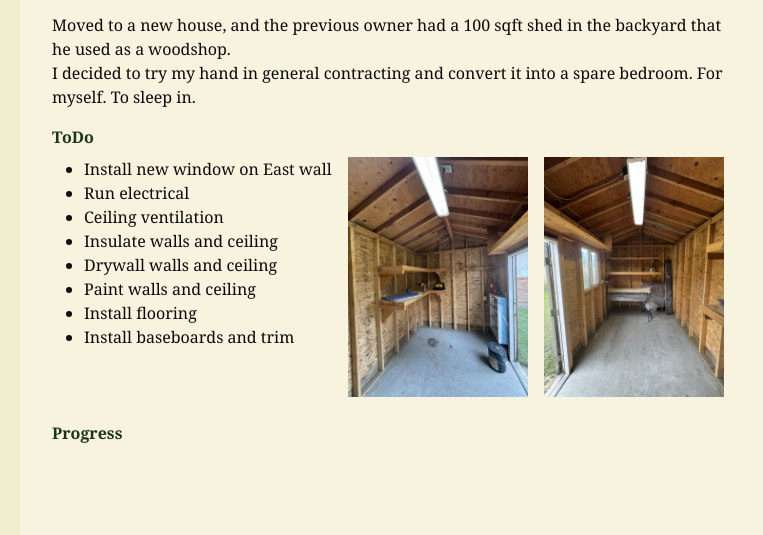
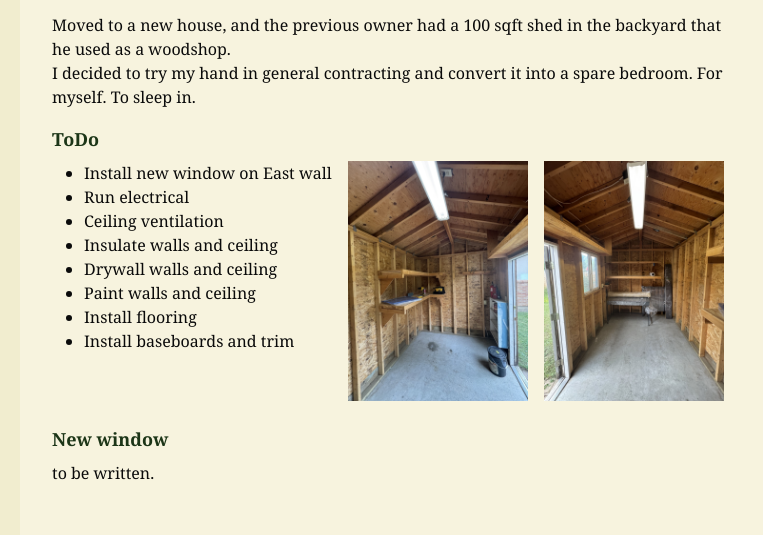
Before and after one commit to Rlist07/rlist07.github.io, a website: page shed.html in a window 1280 px wide. Shown: the part 67-602 px from the top of the page, 204-967 px from the left. Drawn offline with Linux system fonts and the light colour scheme.

Commit message:
errrrrrrmmmmmmm

```diff
--- a/shed.html
+++ b/shed.html
@@ -28,7 +28,7 @@
       <br>
       I decided to try my hand in general contracting and convert it into a spare bedroom. For myself. To sleep in.
     </p>
-    <h2 class="text-xl mb-2 font-bold text-lightaccent">
+    <h2 class="text-lg mb-2 font-bold text-lightaccent">
       ToDo
     </h2>
 
@@ -51,9 +51,12 @@
       </div>
     </div>
 
-    <h2 class="text-xl mb-2 mt-6 font-bold text-lightaccent">
-      Progress
+    <h2 class="text-lg mb-2 mt-6 font-bold text-lightaccent">
+      New window
     </h2>
+    <p class="text-base mb-4">
+      to be written.
+    </p>
 
   </main>
 
```
Also changed, not shown: bevboost.html (+1 -1 lines).
